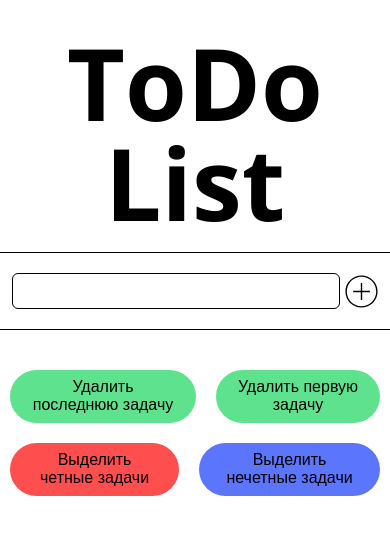
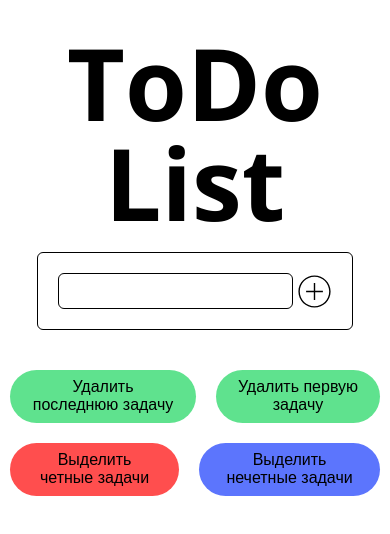
Before and after one commit to Zelelo622/todo-list, a React (Create React App) app: page / in a window 390 px wide. Shown: the top 534 px of the page. Built offline with nearby package versions, Linux system fonts and the light colour scheme.

Commit message:
адаптив

```diff
--- a/src/assets/styles/App.css
+++ b/src/assets/styles/App.css
@@ -213,6 +213,16 @@
   border-right: 2px solid #3d5afd;
 }
 
+@media (max-width: 550px) {
+  .todo__input-add {
+    width: auto;
+  }
+
+  .todo__text {
+    width: 100%;
+  }
+}
+
 @media (max-width: 420px) {
   .container {
     padding: 0 10px;
```
